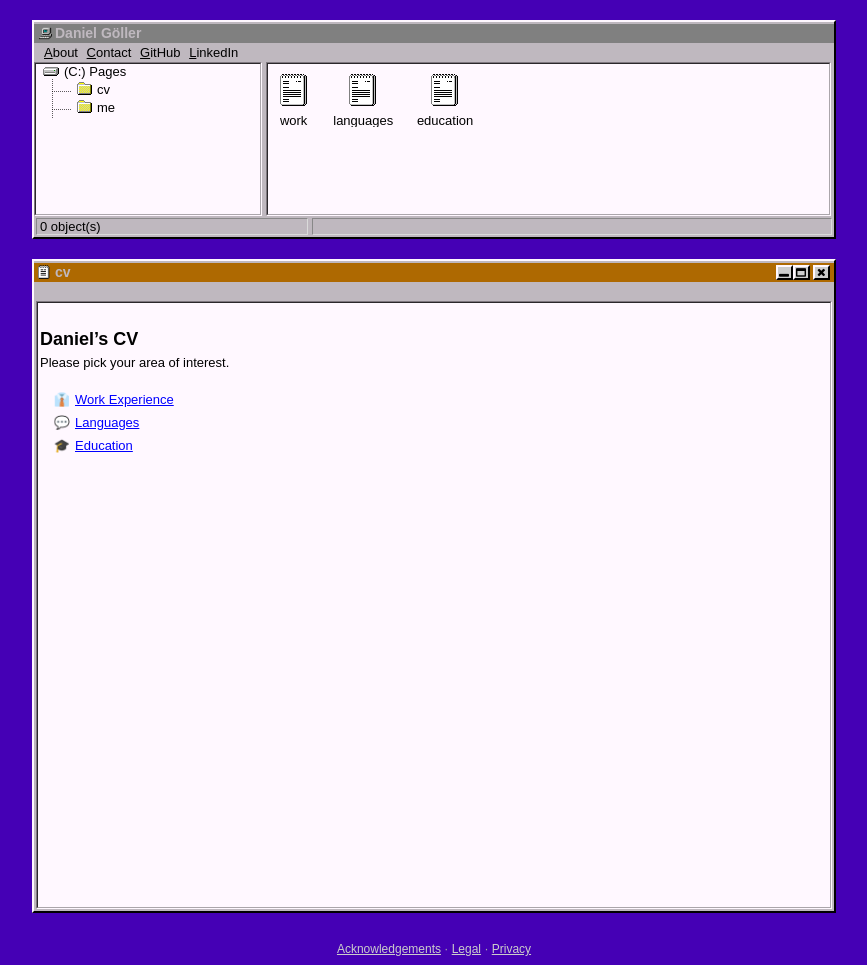
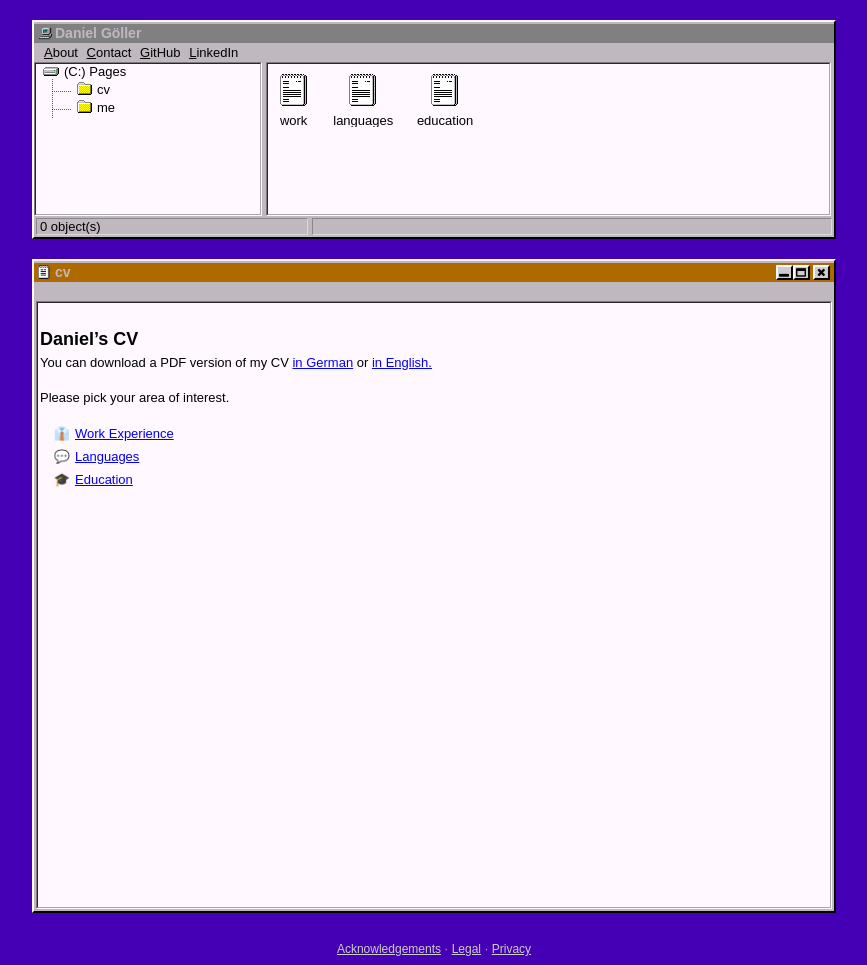
Before and after one commit to LelViLamp/LelViLamp.github.io, a Jekyll site: the page built from cv/index.md, in a window 1280 px wide. Shown: the whole page, without its empty margins (206-1073 px from the left). Built offline with Jekyll 4.4.1, drawn with Linux system fonts in a browser that asks for light colours.

Commit message:
feat(cv): CV PDFs in German and in English

```diff
--- a/cv/index.md
+++ b/cv/index.md
@@ -7,6 +7,8 @@ author: lelvilamp
 
 ## Daniel's CV
 
+You can download a PDF version of my CV <a href="/assets/pdf/cv_de.pdf">in German</a> or <a href="/assets/pdf/cv_en.pdf">in English.
+
 Please pick your area of interest.
 
 <ul>
```
Also changed, not shown: 2 other files.
